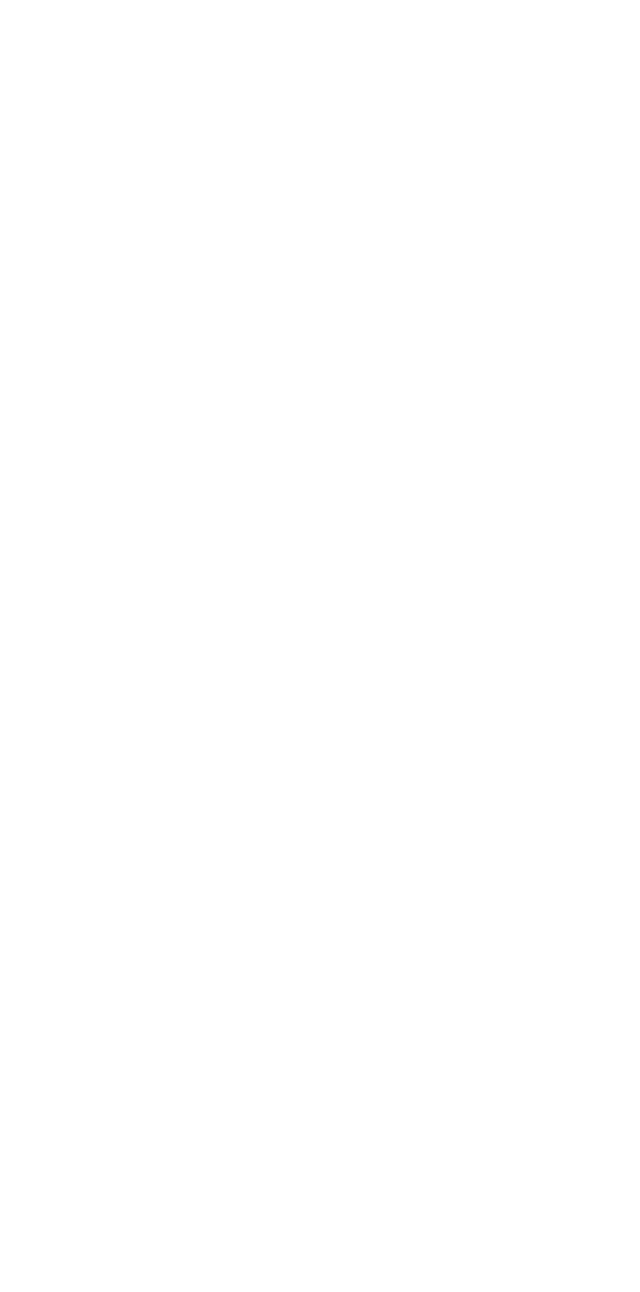
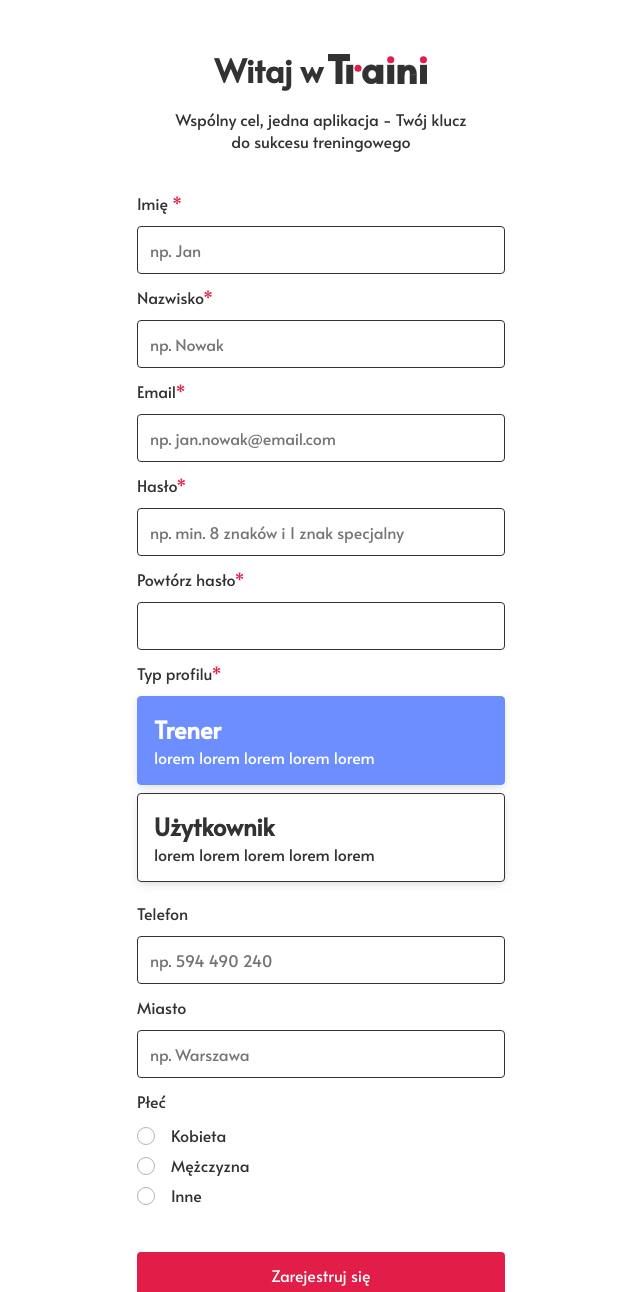
Before and after one commit to kszczepanczyk/traini, an Angular app: page /register in a window 1280 px wide. Before the commit this address led to /. Shown: the top 1292 px of the page, without its empty margins (319-959 px from the left). Before the commit the page ends 800 px from the top, so only its background shows below. Built offline with nearby package versions, Linux system fonts and the light colour scheme.

Commit message:
Added register base layout

```diff
--- a/src/_mixins.scss
+++ b/src/_mixins.scss
@@ -1,5 +1,4 @@
 @import "./_variables";
-
 @mixin rectangle {
   width: 100%;
   padding: 12px;
@@ -27,5 +26,5 @@
 @mixin input-group {
   display: flex;
   flex-direction: column;
-  gap: 8px;
+  gap: 12px;
 }
--- a/src/_variables.scss
+++ b/src/_variables.scss
@@ -2,7 +2,7 @@
   --primaryColor: #e11d48;
   --primaryTint: #ffced9;
   --primaryLightTint: rgb(255, 206, 217, 0.36);
-  --accent: #84a0ff;
+  --accent: #6c8eff;
   --black: #323232;
   --lightBlack: #8d8d8d;
   --white: #ffffff;
--- a/src/app/app.component.html
+++ b/src/app/app.component.html
@@ -1 +1,3 @@
-<router-outlet></router-outlet>
+<div class="wrapper">
+  <router-outlet></router-outlet>
+</div>
--- a/src/app/app.component.scss
+++ b/src/app/app.component.scss
@@ -0,0 +1,7 @@
+.wrapper {
+  margin: auto;
+  max-width: 400px;
+  padding: 16px;
+  position: relative;
+  height: 100vh;
+}
--- a/src/app/features/auth/auth-routing.module.ts
+++ b/src/app/features/auth/auth-routing.module.ts
@@ -1,8 +1,12 @@
 import { NgModule } from '@angular/core';
 import { RouterModule, Routes } from '@angular/router';
 import { LoginComponent } from './components/login/login.component';
+import { RegisterComponent } from './components/register/register.component';
 
-const routes: Routes = [{ path: 'login', component: LoginComponent }];
+const routes: Routes = [
+  { path: 'login', component: LoginComponent },
+  { path: 'register', component: RegisterComponent },
+];
 
 @NgModule({
   imports: [RouterModule.forChild(routes)],
--- a/src/app/features/auth/components/login/login.component.html
+++ b/src/app/features/auth/components/login/login.component.html
@@ -15,7 +15,6 @@
   <a class="link">Zapomniałem hasła</a>
   <button class="primary">Zaloguj się</button>
 </form>
-<div class="no-account-wrapper">
-  <span>Nie masz konta?</span>
-  <a class="link">Zarejestruj się</a>
-</div>
+
+<span class="register-text">Nie masz konta?</span>
+<a class="register">Zarejestruj się</a>
--- a/src/app/features/auth/components/login/login.component.scss
+++ b/src/app/features/auth/components/login/login.component.scss
@@ -1,7 +1,7 @@
 @import "../../../../../mixins";
 .logo-wrapper {
   width: fit-content;
-  margin: auto;
+  margin: 0 auto 0 auto;
 }
 .logo {
   width: 90px;
@@ -24,10 +24,20 @@
   align-self: flex-end;
 }
 .no-account-wrapper {
-  width: 100%;
+  position: absolute;
+  display: flex;
+  justify-content: space-between;
+}
+.register,
+.register-text {
   position: absolute;
   bottom: 16px;
-  display: flex;
+}
+.register-text {
+  left: 16px;
+}
+.register {
+  right: 16px;
 }
 .primary {
   @include button-primary;
--- a/src/app/features/auth/components/register/register.component.html
+++ b/src/app/features/auth/components/register/register.component.html
@@ -1 +1,91 @@
-<p>register works!</p>
+<div class="title-wrapper">
+  <h1 class="title">Witaj w</h1>
+  <img src="../../../../../assets/logo (2).svg" alt="Logo" class="logo" />
+</div>
+<div class="subtitle-wrapper">
+  <span class="subtitle"
+    >Wspólny cel, jedna aplikacja - Twój klucz do sukcesu treningowego</span
+  >
+</div>
+<form class="input-wrapper">
+  <label for="name">Imię <span class="asterisk">*</span></label>
+  <input class="input" type="name" placeholder="np. Jan" />
+  <label for="surname">Nazwisko<span class="asterisk">*</span></label>
+  <input class="input" type="surname" placeholder="np. Nowak" />
+  <label for="email">Email<span class="asterisk">*</span></label>
+  <input class="input" type="email" placeholder="np. jan.nowak@email.com" />
+  <label for="password">Hasło<span class="asterisk">*</span></label>
+  <input
+    class="input"
+    type="password"
+    placeholder="np. min. 8 znaków i 1 znak specjalny"
+  />
+  <label for="password">Powtórz hasło<span class="asterisk">*</span></label>
+  <input class="input" type="password" />
+  <label>Typ profilu<span class="asterisk">*</span></label>
+  <div class="type-group">
+    <input
+      type="radio"
+      class="type-input"
+      id="trainer"
+      name="type"
+      value="trainer"
+      checked
+    />
+    <label for="trainer" class="type-label">
+      <h2 class="type-header">Trener</h2>
+      <p class="type-description">lorem lorem lorem lorem lorem</p>
+    </label>
+    <input
+      type="radio"
+      class="type-input"
+      id="client"
+      name="type"
+      value="client"
+    />
+    <label for="client" class="type-label">
+      <h2 class="type-header">Użytkownik</h2>
+      <p class="type-description">lorem lorem lorem lorem lorem</p>
+    </label>
+  </div>
+  <label for="phone">Telefon</label>
+  <input class="input" type="phone" placeholder="np. 594 490 240" />
+  <label for="city">Miasto</label>
+  <input class="input" type="city" placeholder="np. Warszawa" />
+  <label>Płeć</label>
+  <div class="radio-group">
+    <div class="custom-radio">
+      <input
+        id="female"
+        type="radio"
+        class="custom-radio-input"
+        value="female"
+        name="gender"
+      />
+      <label for="female" class="custom-radio-label">Kobieta</label>
+    </div>
+    <div class="custom-radio">
+      <input
+        id="male"
+        type="radio"
+        class="custom-radio-input"
+        value="male"
+        name="gender"
+      />
+      <label for="male" class="custom-radio-label">Mężczyzna</label>
+    </div>
+    <div class="custom-radio">
+      <input
+        id="other"
+        type="radio"
+        class="custom-radio-input"
+        value="other"
+        name="gender"
+      />
+      <label for="other" class="custom-radio-label">Inne</label>
+    </div>
+  </div>
+
+  <button class="primary">Zarejestruj się</button>
+  <a class="link">Powrót do logowania</a>
+</form>
--- a/src/app/features/auth/components/register/register.component.scss
+++ b/src/app/features/auth/components/register/register.component.scss
@@ -0,0 +1,89 @@
+@import "../../../../../mixins";
+.title-wrapper {
+  display: flex;
+  width: fit-content;
+  margin: 32px auto 8px auto;
+}
+.logo {
+  height: 30px;
+  margin: 6px 0 0 5px;
+}
+.subtitle-wrapper {
+  width: 80%;
+  text-align: center;
+  margin: auto;
+  margin-bottom: 40px;
+}
+.input-wrapper {
+  @include input-group;
+}
+.input {
+  @include input;
+}
+.primary {
+  @include button-primary;
+  margin-top: 30px;
+}
+.link {
+  margin: auto;
+  margin-bottom: 40px;
+}
+.asterisk {
+  color: var(--primaryColor);
+}
+.radio-group {
+  display: flex;
+  flex-direction: column;
+  justify-content: space-between;
+  gap: 8px;
+  margin-bottom: 4px;
+}
+.custom-radio input[type="radio"] {
+  position: absolute;
+  opacity: 0;
+}
+.custom-radio input[type="radio"] + .custom-radio-label:before {
+  content: "";
+  background: var(--white);
+  border-radius: 100%;
+  border: 1px solid #b4b4b4;
+  display: inline-block;
+  width: 1em;
+  height: 1em;
+  position: relative;
+  top: 0.2em;
+  margin-right: 1em;
+  vertical-align: top;
+  cursor: pointer;
+  text-align: center;
+  transition: all 250ms ease;
+}
+.custom-radio input[type="radio"]:checked + .custom-radio-label:before {
+  background-color: var(--accent);
+  box-shadow: inset 0 0 0 4px #f4f4f4;
+}
+.custom-radio input[type="radio"]:focus + .custom-radio-label:before {
+  outline: none;
+  border-color: var(--accent);
+}
+.type-group input[type="radio"] {
+  position: absolute;
+  opacity: 0;
+}
+.type-label {
+  height: 100%;
+  display: block;
+  cursor: pointer;
+  background: var(--white);
+  border: 1px solid var(--black);
+  border-radius: 4px;
+  padding: 1rem;
+  margin-bottom: 8px;
+  box-shadow: 0px 3px 10px -2px hsla(150, 5%, 65%, 0.5);
+  position: relative;
+}
+input[type="radio"]:checked + .type-label {
+  background: var(--accent);
+  color: var(--white);
+  border: 1px solid var(--accent);
+}
--- a/src/styles.scss
+++ b/src/styles.scss
@@ -1,25 +1,15 @@
 /* You can add global styles to this file, and also import other style files */
 @import url("https://fonts.googleapis.com/css2?family=Alata&display=swap");
-:root {
-  --primaryColor: #e11d48;
-  --primaryTint: #ffced9;
-  --primaryLightTint: rgb(255, 206, 217, 0.36);
-  --accent: #84a0ff;
-  --black: #323232;
-  --lightBlack: #8d8d8d;
-  --white: #ffffff;
-}
+@import "./variables";
 * {
   margin: 0;
   box-sizing: border-box;
   padding: 0;
+  font-family: "Alata", sans-serif;
 }
 html {
-  padding: 16px;
-  font-family: "Alata", sans-serif;
   color: var(--black);
 }
-
 a {
   color: var(--primaryColor);
   cursor: pointer;
```
